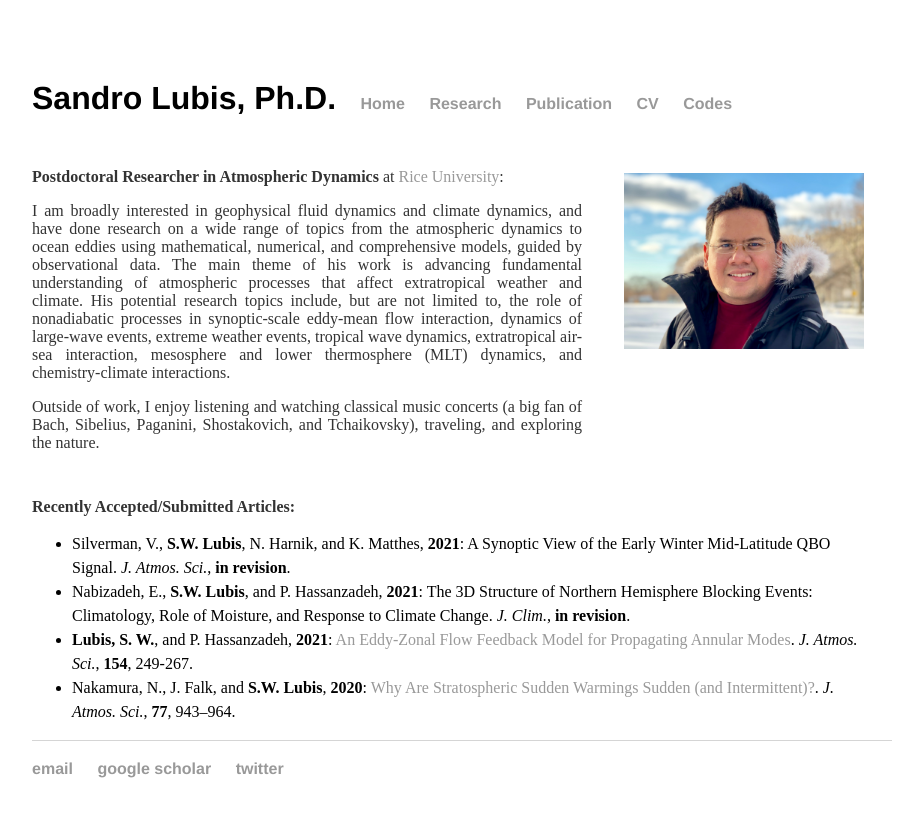
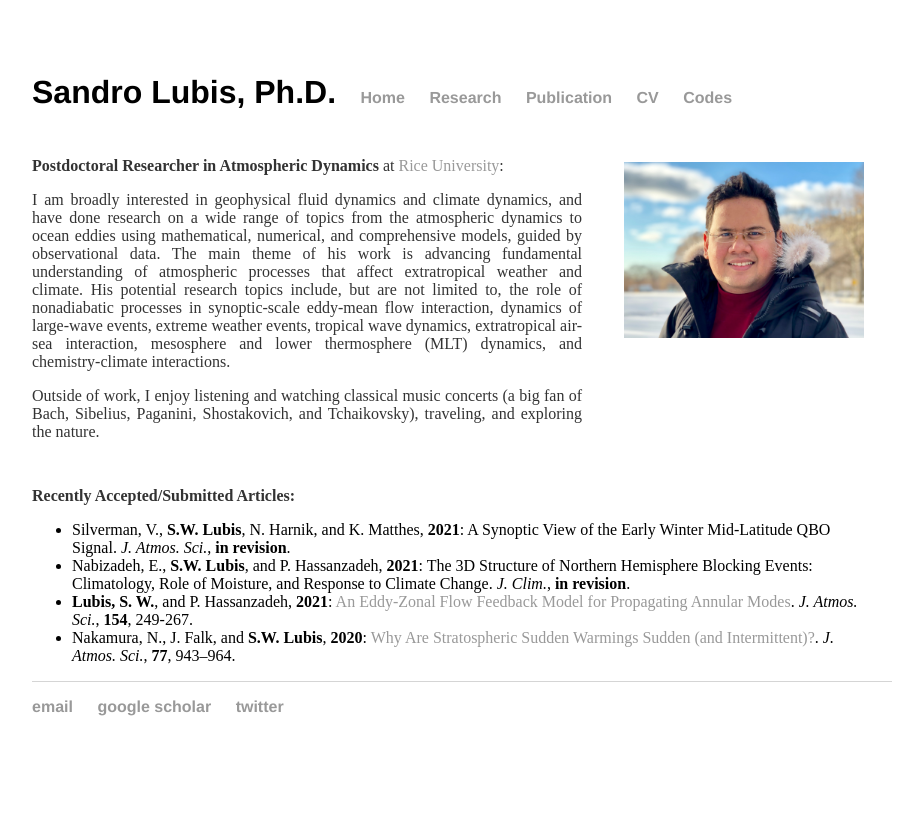
Before and after one commit to sandrolubis/sandrolubis.github.io, a Jekyll site: the page built from index.html, in a window 1280 px wide. Shown: the top 817 px of the page, without its empty margins (276-1199 px from the left). Built offline with Jekyll 4.4.1, drawn with Linux system fonts in a browser that asks for light colours.

Commit message:
Update main.css

```diff
--- a/assets/css/main.css
+++ b/assets/css/main.css
@@ -69,7 +69,3 @@
     width: 800px;
     padding-top:  50px;
 	}
-
-li {
-	line-height: 1.5;
-}
```
